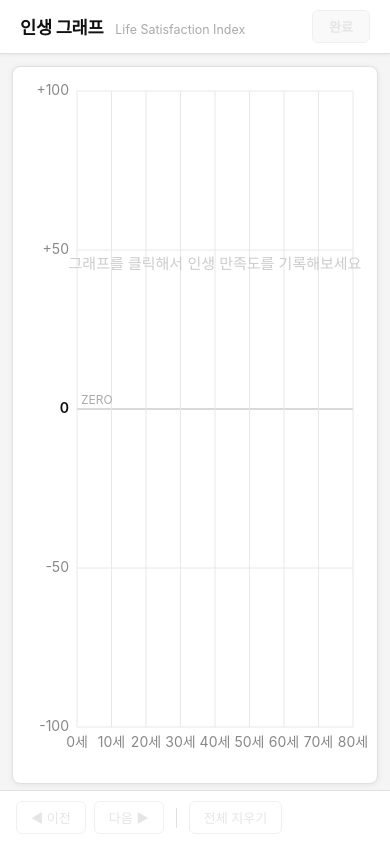
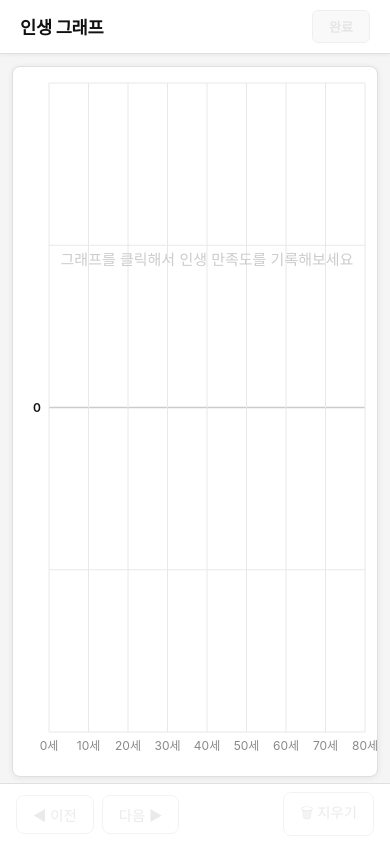
Before and after one commit to seungoh87/life-graph, a React (Vite) app: page / in a window 390 px wide. Built offline with nearby package versions, Linux system fonts and the light colour scheme; a web font is replaced by a local one.

Commit message:
fix: 모바일 UI 단순화 - Y축 간소화, 헤더 정리, 버튼 압축

```diff
--- a/src/App.tsx
+++ b/src/App.tsx
@@ -170,13 +170,14 @@ export default function App() {
   // ── 편집 뷰 ──
   return pageWrapper(
     <div style={{ display: 'flex', alignItems: 'center', justifyContent: 'space-between', width: '100%' }}>
-      <div style={{ display: 'flex', alignItems: 'baseline', gap: 12 }}>
-        <h1 style={{ margin: 0, fontSize: '1.1rem', fontWeight: 700, color: '#111', letterSpacing: '-0.3px' }}>인생 그래프</h1>
-        <span style={{ fontSize: '0.78rem', color: '#aaa' }}>Life Satisfaction Index</span>
-      </div>
-      <div style={{ display: 'flex', gap: 8 }}>
-        {savedGraphs.length > 0 && <HeaderBtn label={`📁 저장 목록 (${savedGraphs.length})`} onClick={() => setShowSavedPanel(true)} />}
-        {savedGraphs.length >= 2 && <HeaderBtn label="📊 평균 비교" onClick={() => setPage('comparison')} />}
+      <h1 style={{ margin: 0, fontSize: '1.1rem', fontWeight: 700, color: '#111', letterSpacing: '-0.3px' }}>인생 그래프</h1>
+      <div style={{ display: 'flex', gap: 8, alignItems: 'center' }}>
+        {(savedGraphs.length > 0 || savedGraphs.length >= 2) && (
+          <button onClick={() => setShowSavedPanel(true)} style={{
+            background: 'none', border: '1px solid #d0d0d0', borderRadius: 6,
+            padding: '6px 10px', cursor: 'pointer', fontSize: '1rem', color: '#555',
+          }}>⋯</button>
+        )}
         <HeaderBtn label="완료" primary onClick={() => setShowSaveDialog(true)} disabled={!hasData} />
       </div>
     </div>,
--- a/src/components/GraphControls.tsx
+++ b/src/components/GraphControls.tsx
@@ -2,16 +2,17 @@ import { useGraphStore } from '../store/graphStore'
 
 const FONT = "'Pretendard', -apple-system, sans-serif"
 
-function Btn({ label, onClick, disabled }: { label: string; onClick: () => void; disabled?: boolean }) {
+function IconBtn({ label, title, onClick, disabled }: { label: string; title: string; onClick: () => void; disabled?: boolean }) {
   return (
-    <button onClick={onClick} disabled={disabled} style={{
-      fontFamily: FONT, fontSize: '0.82rem', fontWeight: 500,
+    <button onClick={onClick} disabled={disabled} title={title} style={{
+      fontFamily: FONT, fontSize: '0.9rem', fontWeight: 500,
       color: disabled ? '#ccc' : '#555',
       background: 'transparent',
       border: `1px solid ${disabled ? '#e0e0e0' : '#d0d0d0'}`,
-      borderRadius: 6, padding: '6px 14px',
+      borderRadius: 8, padding: '8px 16px',
       cursor: disabled ? 'not-allowed' : 'pointer',
-      opacity: disabled ? 0.5 : 1,
+      opacity: disabled ? 0.4 : 1,
+      display: 'flex', alignItems: 'center', gap: 4,
     }}>{label}</button>
   )
 }
@@ -21,13 +22,14 @@ export default function GraphControls() {
   return (
     <div style={{
       background: '#fff', borderTop: '1px solid #e0e0e0',
-      padding: '10px 16px', display: 'flex', gap: 8, alignItems: 'center',
-      flexShrink: 0,
+      padding: '8px 16px', display: 'flex', gap: 8, alignItems: 'center',
+      flexShrink: 0, justifyContent: 'space-between',
     }}>
-      <Btn label="◀ 이전" onClick={undo} disabled={history.length === 0} />
-      <Btn label="다음 ▶" onClick={redo} disabled={future.length === 0} />
-      <div style={{ width: 1, height: 20, background: '#e0e0e0', margin: '0 4px' }} />
-      <Btn label="전체 지우기" onClick={clearPoints} disabled={graph.points.length === 0} />
+      <div style={{ display: 'flex', gap: 8 }}>
+        <IconBtn label="◀ 이전" title="이전으로" onClick={undo} disabled={history.length === 0} />
+        <IconBtn label="다음 ▶" title="다음으로" onClick={redo} disabled={future.length === 0} />
+      </div>
+      <IconBtn label="🗑 지우기" title="전체 지우기" onClick={clearPoints} disabled={graph.points.length === 0} />
     </div>
   )
 }
--- a/src/components/LifeGraph.tsx
+++ b/src/components/LifeGraph.tsx
@@ -4,7 +4,8 @@ import { useGraphStore } from '../store/graphStore'
 import type { GraphPoint } from '../types/graph'
 import MemoPopup from './MemoPopup'
 
-const M = { top: 24, right: 24, bottom: 56, left: 64 }
+const M_PC = { top: 24, right: 24, bottom: 56, left: 64 }
+const M_MB = { top: 16, right: 12, bottom: 44, left: 36 }
 const FONT = "'Pretendard', -apple-system, sans-serif"
 const UP = '#f6465d', DN = '#2196f3', AVG = '#ff9800'
 const GRID = '#e8e8e8', ZERO = '#cccccc'
@@ -43,6 +44,8 @@ export default function LifeGraph({ overlayPoints, overlayLabel }: Props) {
     svg.setAttribute('width', String(W))
     svg.setAttribute('height', String(H))
 
+    const isMobile = W < 480
+    const M = isMobile ? M_MB : M_PC
     const [minAge, maxAge] = graph.ageRange
     const xS = d3.scaleLinear().domain([minAge, maxAge]).range([M.left, W - M.right])
     const yS = d3.scaleLinear().domain([-100, 100]).range([H - M.bottom, M.top])
@@ -60,25 +63,26 @@ export default function LifeGraph({ overlayPoints, overlayLabel }: Props) {
       root.append('line').attr('x1', cL).attr('x2', cR).attr('y1', yS(t)).attr('y2', yS(t))
         .attr('stroke', t === 0 ? ZERO : GRID).attr('stroke-width', t === 0 ? 1.5 : 1)
     })
-    const step = (maxAge - minAge) <= 40 ? 5 : 10
-    d3.range(minAge, maxAge + 1, step).forEach(age => {
+    const step = isMobile ? 10 : ((maxAge - minAge) <= 40 ? 5 : 10)
+    d3.range(minAge, maxAge + 1, step).forEach((age: number) => {
       root.append('line').attr('x1', xS(age)).attr('x2', xS(age)).attr('y1', cT).attr('y2', cB)
         .attr('stroke', GRID).attr('stroke-width', 1)
     })
 
     // 축 레이블
-    d3.range(minAge, maxAge + 1, step).forEach(age => {
-      root.append('text').attr('x', xS(age)).attr('y', cB + 20).attr('text-anchor', 'middle')
-        .attr('fill', '#888').attr('font-family', FONT).attr('font-size', '14px').text(`${age}세`)
+    const fontSize = isMobile ? '12px' : '14px'
+    d3.range(minAge, maxAge + 1, step).forEach((age: number) => {
+      root.append('text').attr('x', xS(age)).attr('y', cB + 18).attr('text-anchor', 'middle')
+        .attr('fill', '#888').attr('font-family', FONT).attr('font-size', fontSize).text(`${age}세`)
     })
-    ;[-100, -50, 0, 50, 100].forEach(t => {
+    // Y축: 모바일은 0만, PC는 전체
+    const yTicks = isMobile ? [0] : [-100, -50, 0, 50, 100]
+    yTicks.forEach(t => {
       root.append('text').attr('x', cL - 8).attr('y', yS(t) + 4).attr('text-anchor', 'end')
         .attr('fill', t === 0 ? '#111' : '#888').attr('font-family', FONT)
-        .attr('font-size', '14px').attr('font-weight', t === 0 ? '600' : '400')
+        .attr('font-size', fontSize).attr('font-weight', t === 0 ? '600' : '400')
         .text(t > 0 ? `+${t}` : `${t}`)
     })
-    root.append('text').attr('x', cL + 4).attr('y', z - 5)
-      .attr('fill', '#aaa').attr('font-family', FONT).attr('font-size', '12px').text('ZERO')
 
     const pts = graph.points
     const hasReal = pts.filter(p => !(p.age === 0 && p.satisfaction === 0)).length > 0
```
